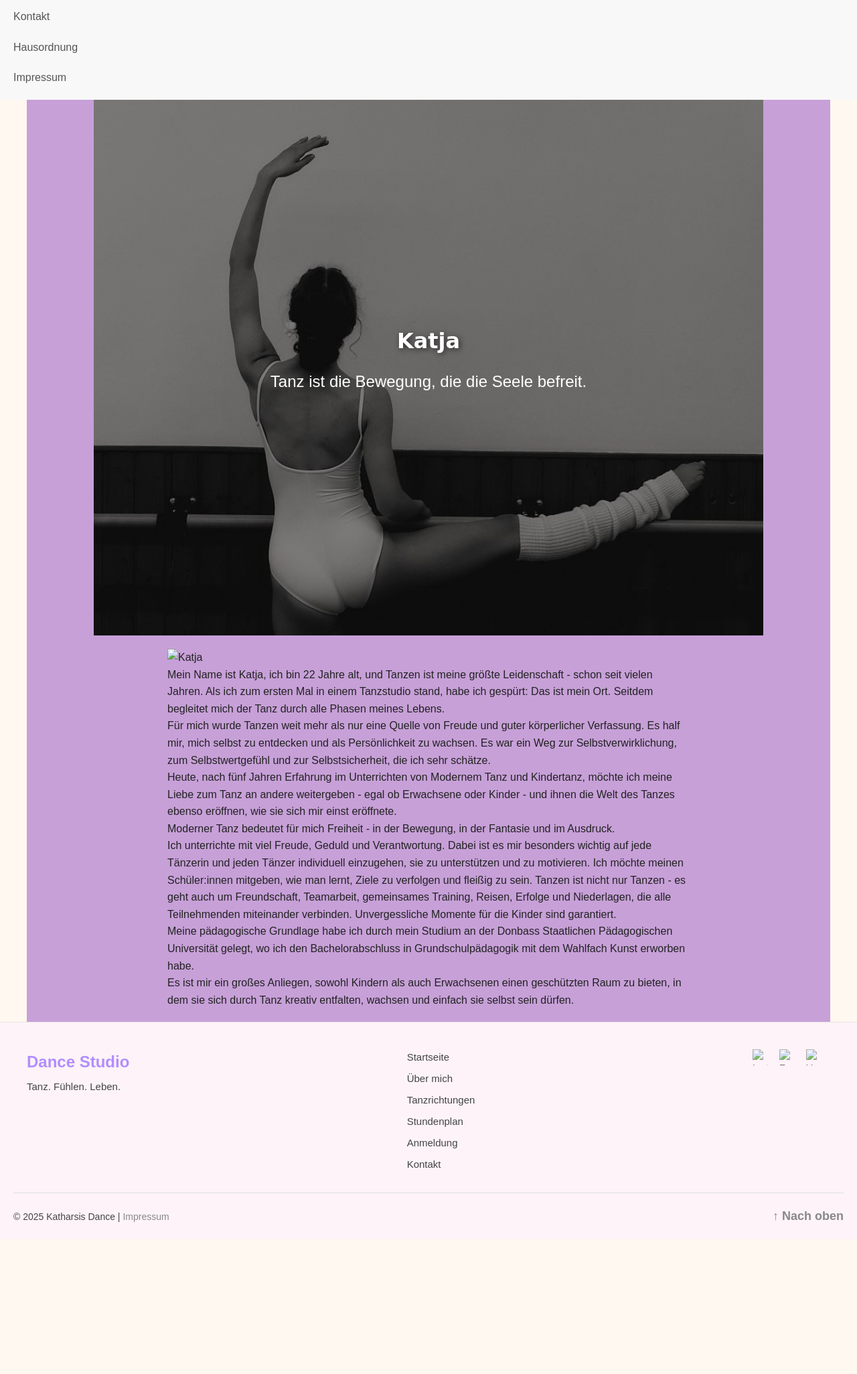
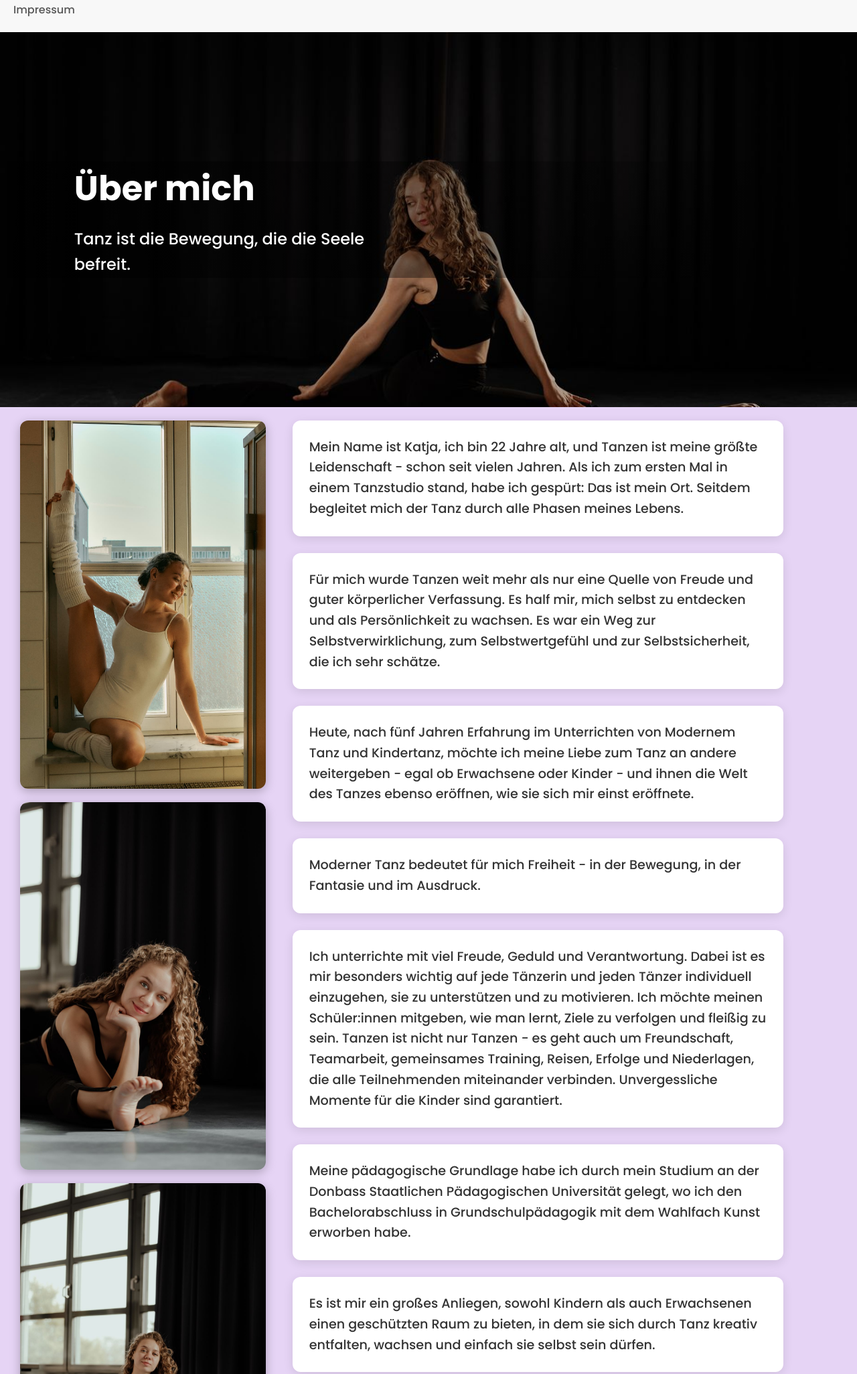
Before and after one commit to yarinka82/Project_Tanz_, a plain HTML site: page about.html in a window 1280 px wide. Shown: the part 317-2369 px from the top of the page at 67% size. Before the commit the page ends 2168 px from the top, so only its background shows below. Drawn offline with nearby package versions, Linux system fonts and the light colour scheme.

Commit message:
modified about file and styles written for it

```diff
--- a/about.html
+++ b/about.html
@@ -5,12 +5,26 @@
     <meta name="viewport" content="width=device-width, initial-scale=1.0" />
     <title>Katja - Über mich | Katharsis Dance</title>
 
-    <!-- Підключення Font Awesome -->
+    <!-- Fonts & Icons -->
     <link
       rel="stylesheet"
       href="https://cdnjs.cloudflare.com/ajax/libs/font-awesome/6.4.0/css/all.min.css"
     />
 
+    <link
+      href="https://fonts.googleapis.com/css2?family=Montserrat&display=swap"
+      rel="stylesheet"
+    />
+    <link
+      href="https://fonts.googleapis.com/css2?family=Roboto&display=swap"
+      rel="stylesheet"
+    />
+    <link
+      href="https://fonts.googleapis.com/css2?family=Poppins:wght@300;500;700&display=swap"
+      rel="stylesheet"
+    />
+
+    <!-- Normalize -->
     <link
       rel="stylesheet"
       href="https://cdnjs.cloudflare.com/ajax/libs/modern-normalize/3.0.1/modern-normalize.min.css"
@@ -19,58 +33,49 @@
       referrerpolicy="no-referrer"
     />
 
+    <!-- CSS -->
     <link rel="stylesheet" href="./css/style.css" />
-
-    <!-- Іконки -->
-    <a href="https://www.instagram.com/katharsis_dance/" target="_blank">
-      <i class="fab fa-instagram fa-2x" style="color: #e1306c"></i>
-    </a>
-
-    <a
-      href="https://www.facebook.com/profile.php?id=61568399320892"
-      target="_blank"
-    >
-      <i class="fab fa-facebook fa-2x" style="color: #1877f2"></i>
-    </a>
   </head>
   <body>
     <!-- Header einbinden -->
     <header>
       <nav>
+        <div class="burger"><i class="fas fa-bars"></i></div>
         <ul>
-          <li><a href="index.html">Startseite</a></li>
-          <li><a href="about.html">Über mich</a></li>
+          <li><a href="index.html">Startseite </a></li>
+          <li><a href="about.html">Über mich </a></li>
           <li><a href="kurse.html">Tanzrichtungen</a></li>
-          <li><a href="stundenplan.html">Stundenplan</a></li>
-          <li><a href="anmeldung.html">Anmeldung</a></li>
-          <li><a href="galerie.html">Galerie</a></li>
-          <li><a href="kontakt.html">Kontakt</a></li>
-          <li><a href="hausordnung.html">Hausordnung</a></li>
+          <li><a href="gallery.html">Galerie</a></li>
+          <li><a href="contact.html">Kontakte</a></li>
+          <li><a href="rules.html">Hausordnung</a></li>
           <li><a href="impressum.html">Impressum</a></li>
         </ul>
       </nav>
     </header>
 
-    <main>
-      <div class="container">
-        <section class="hero">
-          <div
-            class="hero-image"
-            style="background-image: url('images/katja-hero.jpg')"
-          >
-            <div class="hero-text">
-              <h1>Katja</h1>
+    <!-- Hero Section -->
+    <section class="hero-ich">
+      <div class="hero-ich-overlay">
+        <div class="hero-ich-content">
+          <h1>Über mich</h1>
           <p>Tanz ist die Bewegung, die die Seele befreit.</p>
         </div>
       </div>
     </section>
 
+    <main class="container">
+      <!-- 🔹 Макет Строгий (колонка фото + текст) -->
       <section class="about">
-          <div class="container">
-            <div class="portrait">
-              <img src="images/katja.jpg" alt="Katja" />
+        <div class="about-wrapper">
+          <!-- Photos -->
+          <div class="about-photos">
+            <img src="/photo_tanz/über_mich/katja_1.jpg" alt="Katja 1" />
+            <img src="/photo_tanz/über_mich/katja_2.jpg" alt="Katja 2" />
+            <img src="/photo_tanz/über_mich/katja_3.jpg" alt="Katja 3" />
           </div>
-            <div class="bio">
+          <!-- Text -->
+          <div class="about-text">
+            <div class="text-card">
               <p>
                 Mein Name ist Katja, ich bin 22 Jahre alt, und Tanzen ist meine
                 größte Leidenschaft - schon seit vielen Jahren. Als ich zum
@@ -78,6 +83,8 @@
                 mein Ort. Seitdem begleitet mich der Tanz durch alle Phasen
                 meines Lebens.
               </p>
+            </div>
+            <div class="text-card">
               <p>
                 Für mich wurde Tanzen weit mehr als nur eine Quelle von Freude
                 und guter körperlicher Verfassung. Es half mir, mich selbst zu
@@ -85,6 +92,8 @@
                 Selbstverwirklichung, zum Selbstwertgefühl und zur
                 Selbstsicherheit, die ich sehr schätze.
               </p>
+            </div>
+            <div class="text-card">
               <p>
                 Heute, nach fünf Jahren Erfahrung im Unterrichten von Modernem
                 Tanz und Kindertanz, möchte ich meine Liebe zum Tanz an andere
@@ -92,10 +101,15 @@
                 Welt des Tanzes ebenso eröffnen, wie sie sich mir einst
                 eröffnete.
               </p>
+            </div>
+
+            <div class="text-card">
               <p>
                 Moderner Tanz bedeutet für mich Freiheit - in der Bewegung, in
                 der Fantasie und im Ausdruck.
               </p>
+            </div>
+            <div class="text-card">
               <p>
                 Ich unterrichte mit viel Freude, Geduld und Verantwortung. Dabei
                 ist es mir besonders wichtig auf jede Tänzerin und jeden Tänzer
@@ -107,12 +121,16 @@
                 miteinander verbinden. Unvergessliche Momente für die Kinder
                 sind garantiert.
               </p>
+            </div>
+            <div class="text-card">
               <p>
                 Meine pädagogische Grundlage habe ich durch mein Studium an der
                 Donbass Staatlichen Pädagogischen Universität gelegt, wo ich den
                 Bachelorabschluss in Grundschulpädagogik mit dem Wahlfach Kunst
                 erworben habe.
               </p>
+            </div>
+            <div class="text-card">
               <p>
                 Es ist mir ein großes Anliegen, sowohl Kindern als auch
                 Erwachsenen einen geschützten Raum zu bieten, in dem sie sich
@@ -121,36 +139,26 @@
               </p>
             </div>
           </div>
+        </div>
       </section>
-      </div>
     </main>
 
-    <!-- Footer einbinden -->
+    <!-- Footer -->
     <footer class="footer">
-      <div class="footer-container">
-        <div class="footer-logo">
-          <h2>Dance Studio</h2>
-          <p>Tanz. Fühlen. Leben.</p>
+      <div class="footer-nav">
+        <a href="index.html">Startseite </a>
+        <a href="about.html">Über mich </a>
+        <a href="kurse.html">Tanzrichtungen</a>
+        <a href="impressum.html">Impressum</a>
       </div>
-        <div class="footer-nav">
-          <a href="index.html">Startseite</a>
-          <a href="about.html">Über mich</a>
-          <a href="kurse.html">Tanzrichtungen</a>
-          <a href="stundenplan.html">Stundenplan</a>
-          <a href="anmeldung.html">Anmeldung</a>
-          <a href="kontakt.html">Kontakt</a>
-        </div>
-        <div class="footer-social">
-          <a href="#"><img src="img/insta.svg" alt="Instagram" /></a>
-          <a href="#"><img src="img/facebook.svg" alt="Facebook" /></a>
-          <a href="#"><img src="img/youtube.svg" alt="YouTube" /></a>
-        </div>
-      </div>
-      <div class="footer-bottom">
+      <div>
+        <p>© 2025 Katharsis Dance. katharsisdance@gmail.com</p>
         <p>
-          &copy; 2025 Katharsis Dance | <a href="impressum.html">Impressum</a>
+          Instagram:
+          <a href="https://www.instagram.com/katharsis_dance" target="_blank"
+            >@katharsis_dance</a
+          >
         </p>
-        <a href="#" class="to-top">↑ Nach oben</a>
       </div>
     </footer>
   </body>
--- a/css/about.css
+++ b/css/about.css
@@ -1,3 +1,170 @@
+/* Общий фон */
+body {
+  margin: 0;
+  font-family: "Poppins", sans-serif;
+  background-color: #e6d4f5; /* лавандовый */
+  color: #333;
+}
+
+/* Контейнер */
 .container {
-  background-color: #c7a0d8;
+  width: 100%;
+  max-width: 1200px;
+  margin: 0 auto;
+  padding: 40px 20px;
 }
+
+/* -- Hero -- */
+.hero-ich {
+  position: relative;
+  min-height: 70vh;
+  background: url("/photo_tanz/über_mich/über_mich-hero.jpg") center/cover
+    no-repeat;
+  display: flex;
+  align-items: center;
+  justify-content: flex-start; /* чтобы текст был слева */
+}
+
+.hero-ich-overlay {
+  width: 100%;
+  height: 100%;
+  background: linear-gradient(to right, rgba(0, 0, 0, 0.6), rgba(0, 0, 0, 0.1));
+  display: flex;
+  align-items: center;
+  padding-left: 8%;
+}
+
+.hero-ich-content {
+  color: #fff;
+  max-width: 500px;
+}
+
+.hero-ich-content h1 {
+  font-size: 2.8rem;
+  margin-bottom: 15px;
+}
+
+.hero-ich-content p {
+  font-size: 1.3rem;
+}
+
+/* -- About Section -- */
+.about-wrapper {
+  display: flex;
+  flex-wrap: wrap;
+  gap: 40px;
+  align-items: flex-start;
+}
+
+/* -- Photos -- */
+.about-photos {
+  flex: 1;
+  display: flex;
+  flex-direction: column;
+  gap: 20px;
+}
+
+.about-photos img {
+  width: 100%;
+  border-radius: 12px;
+  box-shadow: 0 4px 15px rgba(0, 0, 0, 0.25);
+  transition: transform 0.3s, box-shadow 0.3s;
+}
+
+.about-photos img:hover {
+  transform: scale(1.05);
+  box-shadow: 0 0 25px rgba(163, 70, 170, 0.8);
+}
+
+/* -- Text -- */
+.about-text {
+  flex: 2;
+  display: flex;
+  flex-direction: column;
+  gap: 25px;
+}
+
+.text-card {
+  background: #fff;
+  border-radius: 12px;
+  padding: 25px;
+  font-size: 1.2rem;
+  line-height: 1.6;
+  box-shadow: 0 4px 15px rgba(0, 0, 0, 0.1);
+  opacity: 0;
+  transform: translateX(50px);
+  animation: fadeInRight 1s forwards;
+}
+
+/* -- Animation -- */
+@keyframes fadeInRight {
+  to {
+    opacity: 1;
+    transform: translateX(0);
+  }
+}
+
+/* -- Media Queries -- */
+
+/* -- Mobil -- */
+@media (max-width: 480px) {
+  .hero-ich-content h1 {
+    font-size: 1.8rem;
+  }
+
+  .hero-ich-content p {
+    font-size: 1rem;
+  }
+
+  .text-card {
+    font-size: 0.95rem;
+    padding: 15px;
+  }
+
+  .about-wrapper {
+    flex-direction: column;
+  }
+
+  .about-photos {
+    flex-direction: column;
+  }
+
+  .about-photos img {
+    max-width: 100%;
+  }
+}
+
+/* -- Tablet -- */
+@media (max-width: 768px) {
+  .about-wrapper {
+    flex-direction: column;
+  }
+
+  .about-photos {
+    flex-direction: row;
+    justify-content: center;
+    flex-wrap: wrap;
+  }
+
+  .about-photos img {
+    max-width: 48%;
+  }
+
+  .text-card {
+    font-size: 1rem;
+  }
+}
+
+/* -- Desktop Large -- */
+@media (min-width: 1020px) {
+  .hero-ich-content h1 {
+    font-size: 3.2rem;
+  }
+  .hero-ich-content p {
+    font-size: 1.5rem;
+  }
+
+  .text-card {
+    font-size: 1.2rem;
+  }
+}
--- a/css/footer.css
+++ b/css/footer.css
@@ -1,11 +1,10 @@
-.footer {
+/* .footer {
   background-color: #fdf3f8;
   color: #444;
   padding: 40px 20px 20px;
   border-top: 1px solid #e5e5e5;
   font-size: 15px;
 }
-
 .footer-container {
   max-width: 1200px;
   margin: 0 auto;
@@ -15,44 +14,36 @@
   align-items: flex-start;
   gap: 20px;
 }
-
 .footer-logo h2 {
   font-size: 24px;
   color: #b28dff;
 }
-
 .footer-logo p {
   margin-top: 5px;
   font-weight: 300;
 }
-
 .footer-nav {
   display: flex;
   flex-direction: column;
   gap: 8px;
 }
-
 .footer-nav a {
   text-decoration: none;
   color: #444;
   transition: color 0.3s;
 }
-
 .footer-nav a:hover {
   color: #b28dff;
 }
-
 .footer-social a {
   display: inline-block;
   margin-right: 12px;
   opacity: 0.8;
 }
-
 .footer-social img {
   width: 24px;
   height: 24px;
 }
-
 .footer-bottom {
   margin-top: 30px;
   border-top: 1px solid #e0e0e0;
@@ -63,17 +54,14 @@
   align-items: center;
   font-size: 14px;
 }
-
 .footer-bottom a {
   color: #888;
   text-decoration: none;
 }
-
 .footer-bottom a:hover {
   text-decoration: underline;
   color: #b28dff;
 }
-
 .to-top {
   font-weight: bold;
   font-size: 18px;
@@ -83,4 +71,22 @@
   transform: translateY(20px);
   animation: fadeInUp 1s ease forwards;
   animation-delay: 0.5s;
+} */
+
+/* Footer */
+.footer {
+  background: #111;
+  color: white;
+  padding: 20px;
+  text-align: center;
 }
+
+.footer-nav a {
+  color: white;
+  margin-right: 10px;
+  text-decoration: none;
+}
+
+.footer-nav a:hover {
+  text-decoration: underline;
+}
--- a/style.css
+++ b/style.css
@@ -1,11 +1,10 @@
 /* Основні стилі */
 body {
-  font-family: 'Poppins', sans-serif;
+  font-family: "Poppins", sans-serif;
   margin: 0;
 }
 .rules-page header nav {
   position: relative; /* або fixed, якщо хочеш прикріпити */
-
 }
 .rules-page .burger {
   position: relative;
@@ -20,7 +19,6 @@ nav ul {
   gap: 15px;
   margin: 0;
   padding: 0;
-
 }
 
 nav.active ul {
@@ -36,7 +34,8 @@ nav.active ul {
 }
 nav ul li a {
   color: #000; /* чорний текст */
-  text-decoration: none; /* прибрати підкреслення */}
+  text-decoration: none; /* прибрати підкреслення */
+}
 nav ul li a:hover {
   color: #b57edc; /* бузковий при наведенні */
 }
@@ -46,7 +45,7 @@ nav ul li a {
   cursor: pointer;
 }
 
-@media(max-width:768px) {
+@media (max-width: 768px) {
   nav ul {
     display: none;
     flex-direction: column;
@@ -70,16 +69,18 @@ nav ul li a {
 
 .hero video {
   position: absolute;
-  top: 0; left: 0;
-  width: 100%; height: 100%;
+  top: 0;
+  left: 0;
+  width: 100%;
+  height: 100%;
   object-fit: cover;
   z-index: -1;
 }
 
- @import url('https://fonts.googleapis.com/css2?family=Great+Vibes&family=Georgia:ital,wght@1,400&display=swap');
+@import url("https://fonts.googleapis.com/css2?family=Great+Vibes&family=Georgia:ital,wght@1,400&display=swap");
 
 h1 {
-    font-family: 'Great Vibes', cursive;
+  font-family: "Great Vibes", cursive;
   font-size: 80px;
   font-weight: normal;
   text-align: center;
@@ -88,7 +89,7 @@ nav ul li a {
 
 h1 span {
   display: block;
-    font-family: 'Georgia', serif;
+  font-family: "Georgia", serif;
   font-style: italic;
   font-size: 30px;
   margin-top: -15px;
@@ -162,7 +163,7 @@ nav ul li a {
 /* Анімація при наведенні */
 .card:hover {
   transform: translateY(-10px);
-  box-shadow: 0 10px 20px rgba(0,0,0,0.2);
+  box-shadow: 0 10px 20px rgba(0, 0, 0, 0.2);
 }
 
 .card-content {
@@ -196,7 +197,7 @@ nav ul li a {
 
 .slide {
   flex: 0 0 auto;
-  width: 100px;   /* трохи більші фото */
+  width: 100px; /* трохи більші фото */
   height: 100px;
   border: 3px solid #b292f2; /* трохи товстіша рамка */
   border-radius: 12px;
@@ -218,8 +219,12 @@ nav ul li a {
 
 /* Анімація безкінечної прокрутки */
 @keyframes scrollSlider {
-  0% { transform: translateX(0); }
-  100% { transform: translateX(-50%); }
+  0% {
+    transform: translateX(0);
+  }
+  100% {
+    transform: translateX(-50%);
+  }
 }
 
 /* Дублікат для безкінечності */
@@ -230,33 +235,50 @@ nav ul li a {
 }
 /* Popup form */
 /* BUTTONS */
-.btn{
-  display:inline-block;
-  padding:12px 22px;
-  border-radius:10px;
-  text-decoration:none; cursor:pointer;
+.btn {
+  display: inline-block;
+  padding: 12px 22px;
+  border-radius: 10px;
+  text-decoration: none;
+  cursor: pointer;
   background: var(--violet);
-  color:#e0d2dc; border:0; font-weight:600;
-  transition: transform .2s ease, box-shadow .2s ease, background .2s ease;
-  box-shadow: 0 6px 16px rgba(181,126,220,.35);
+  color: #e0d2dc;
+  border: 0;
+  font-weight: 600;
+  transition: transform 0.2s ease, box-shadow 0.2s ease, background 0.2s ease;
+  box-shadow: 0 6px 16px rgba(181, 126, 220, 0.35);
 }
-.btn:hover{ background: var(--violet-dark); transform: translateY(-1px); }
-.btn:active{ transform: translateY(0); }
-.btn-block{ width:100%; }
-.btn-ghost{
-  background: transparent; color: var(--violet); border:2px solid var(--violet);
-  box-shadow:none;
+.btn:hover {
+  background: var(--violet-dark);
+  transform: translateY(-1px);
 }
-.btn-ghost:hover{ background: var(--violet); color:#fff; }
+.btn:active {
+  transform: translateY(0);
+}
+.btn-block {
+  width: 100%;
+}
+.btn-ghost {
+  background: transparent;
+  color: var(--violet);
+  border: 2px solid var(--violet);
+  box-shadow: none;
+}
+.btn-ghost:hover {
+  background: var(--violet);
+  color: #fff;
+}
 
 /* POPUP */
 /* Popup base */
 .popup {
   display: none;
   position: fixed;
-  top: 0; left: 0;
-  width: 100%; height: 100%;
-  background: rgba(0,0,0,0.5);
+  top: 0;
+  left: 0;
+  width: 100%;
+  height: 100%;
+  background: rgba(0, 0, 0, 0.5);
   justify-content: center;
   align-items: center;
   z-index: 1000;
@@ -283,7 +305,8 @@ nav ul li a {
 }
 .popup-close {
   position: absolute;
-  top: 10px; right: 10px;
+  top: 10px;
+  right: 10px;
   background: transparent;
   border: none;
   font-size: 1.5rem;
@@ -296,7 +319,8 @@ form {
   flex-direction: column;
   gap: 10px;
 }
-input, select {
+input,
+select {
   padding: 8px;
   font-size: 1rem;
 }
@@ -308,25 +332,34 @@ input, select {
 
 /* Animations */
 @keyframes fadeIn {
-  from { opacity: 0; }
-  to { opacity: 1; }
+  from {
+    opacity: 0;
+  }
+  to {
+    opacity: 1;
+  }
 }
 @keyframes slideUp {
-  from { transform: translateY(20px); opacity: 0; }
-  to { transform: translateY(0); opacity: 1; }
+  from {
+    transform: translateY(20px);
+    opacity: 0;
+  }
+  to {
+    transform: translateY(0);
+    opacity: 1;
+  }
 }
 
 :root {
-      --bg: #F9F6FB;
+  --bg: #f9f6fb;
   --white: #fff;
-      --ink: #3E2C5B;
-      --accent: #9B7EBD;
+  --ink: #3e2c5b;
+  --accent: #9b7ebd;
   --shadow: rgba(155, 126, 189, 0.15);
 }
 
 body {
   background: var(--bg);
-
 }
 
 .rules-container {
@@ -419,15 +452,17 @@ input, select {
   max-width: 900px;
   margin: 50px auto;
   padding: 0 20px;
-  font-family: 'Arial', sans-serif;
+  font-family: "Arial", sans-serif;
 }
 
-.contact-container h1, .contact-container h2 {
+.contact-container h1,
+.contact-container h2 {
   text-align: center;
   color: #333;
 }
 
-.contact-container p, .contact-container a {
+.contact-container p,
+.contact-container a {
   font-size: 16px;
   line-height: 1.6;
   color: #555;
@@ -446,7 +481,7 @@ input, select {
   text-decoration: none;
   padding: 30px 20px;
   border-radius: 12px;
-  box-shadow: 0 4px 15px rgba(0,0,0,0.3);
+  box-shadow: 0 4px 15px rgba(0, 0, 0, 0.3);
   transition: transform 0.2s, box-shadow 0.2s;
   margin-top: 20px;
 }
@@ -465,7 +500,7 @@ input, select {
 
 .news-block:hover {
   transform: translateY(-5px);
-  box-shadow: 0 8px 25px rgba(0,0,0,0.4);
+  box-shadow: 0 8px 25px rgba(0, 0, 0, 0.4);
 }
 @media (max-width: 600px) {
   .news-block {
@@ -498,7 +533,7 @@ input, select {
   text-decoration: none;
   padding: 30px 20px;
   border-radius: 12px;
-  box-shadow: 0 4px 15px rgba(0,0,0,0.3);
+  box-shadow: 0 4px 15px rgba(0, 0, 0, 0.3);
   transition: transform 0.2s, box-shadow 0.2s;
   margin-top: 20px;
 }
@@ -515,7 +550,7 @@ input, select {
 
 .news-block:hover {
   transform: translateY(-5px);
-  box-shadow: 0 8px 25px rgba(0,0,0,0.4);
+  box-shadow: 0 8px 25px rgba(0, 0, 0, 0.4);
 }
 
 /* Мобільні новини (iframe) */
@@ -548,8 +583,6 @@ input, select {
 
 /* --- Адаптивність --- */
 
-
-
 /* Footer */
 .footer {
   background: #111;
```
Also changed, not shown: contact.html (+2 -2 lines), datenschutz.html (+2 -2 lines), impressum.html (+2 -2 lines), index.html (+2 -2 lines), kurse.html (+30 -38 lines), rules.html (+58 -16 lines), photo_tanz/über_mich/katja_1.jpg (renamed from photo_tanz/über mich/4Y0A5768_1.jpg), photo_tanz/über_mich/katja_2.jpg (renamed from photo_tanz/über mich/DSC_4008_1.jpg), photo_tanz/über_mich/katja_3.jpg (renamed from photo_tanz/über mich/DSC_4001_1.jpg), photo_tanz/über_mich/über_mich-hero.jpg (added). Lines whose indentation alone changed are shown as unchanged.
